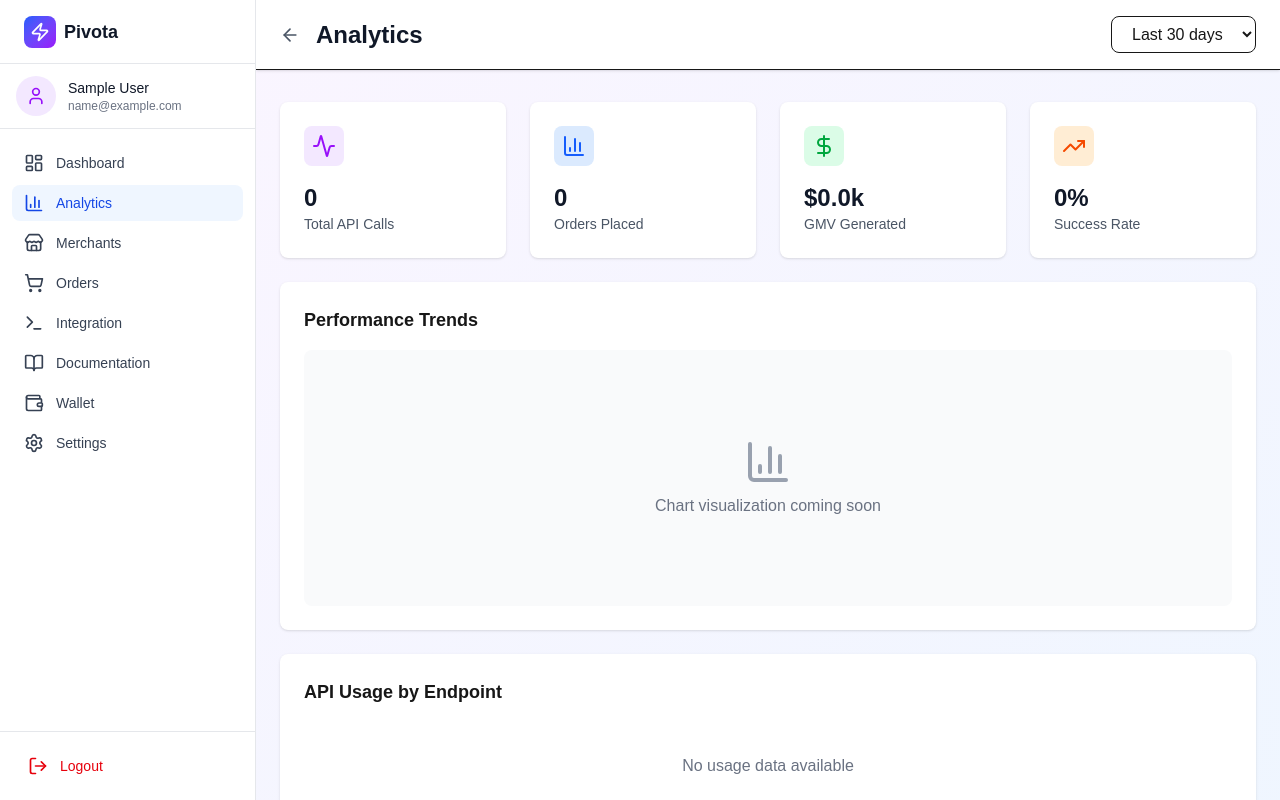
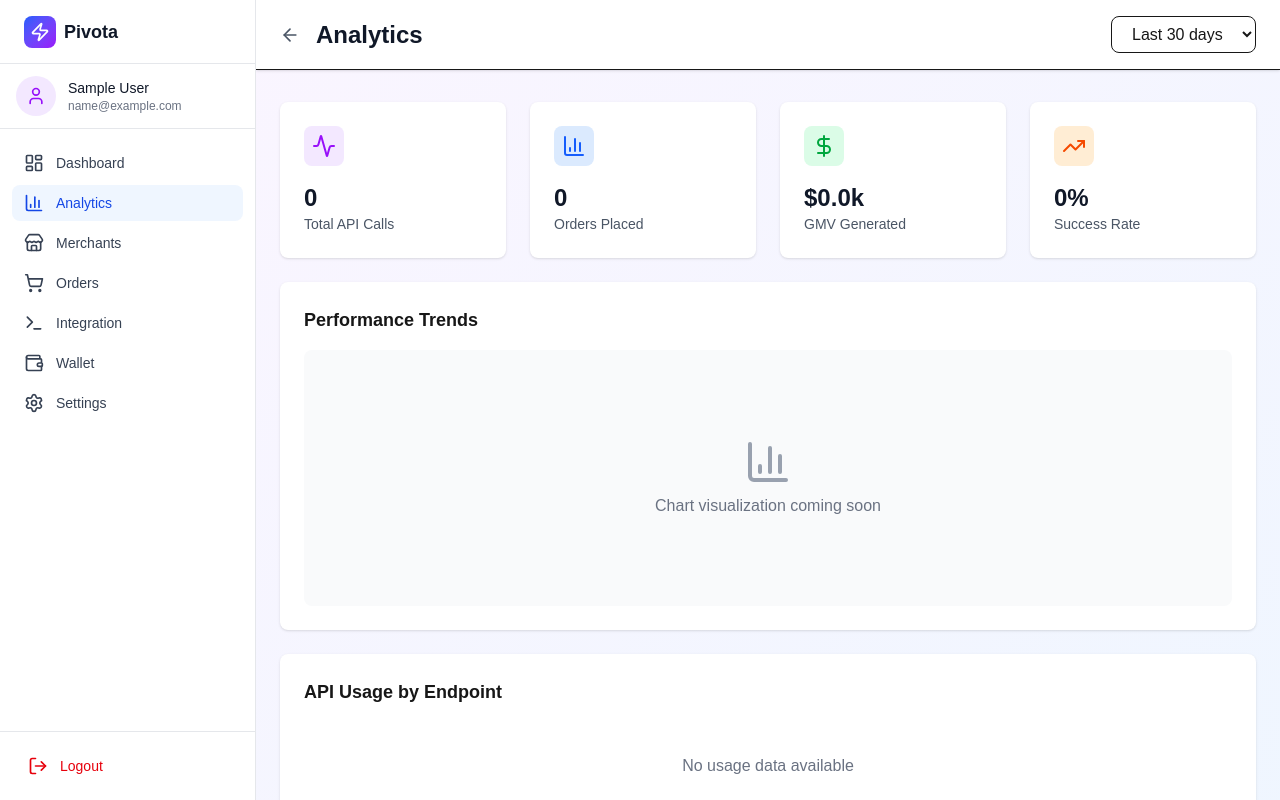
Before and after one commit to pengxu9-rgb/pivota-agents-portal, a Next.js app: page /analytics in a window 1280 px wide. Built offline with nearby package versions, Linux system fonts and the light colour scheme; sample sign-in values are in the browser's storage.

Commit message:
refactor: remove Documentation nav item (content is in Integration page)

```diff
--- a/components/Navigation.tsx
+++ b/components/Navigation.tsx
@@ -43,11 +43,6 @@ const navigationItems = [
     name: 'Integration',
     href: '/integration',
     icon: Terminal,
-  },
-  {
-    name: 'Documentation',
-    href: '/developers/docs',
-    icon: BookOpen,
   },
   {
     name: 'Wallet',
```
